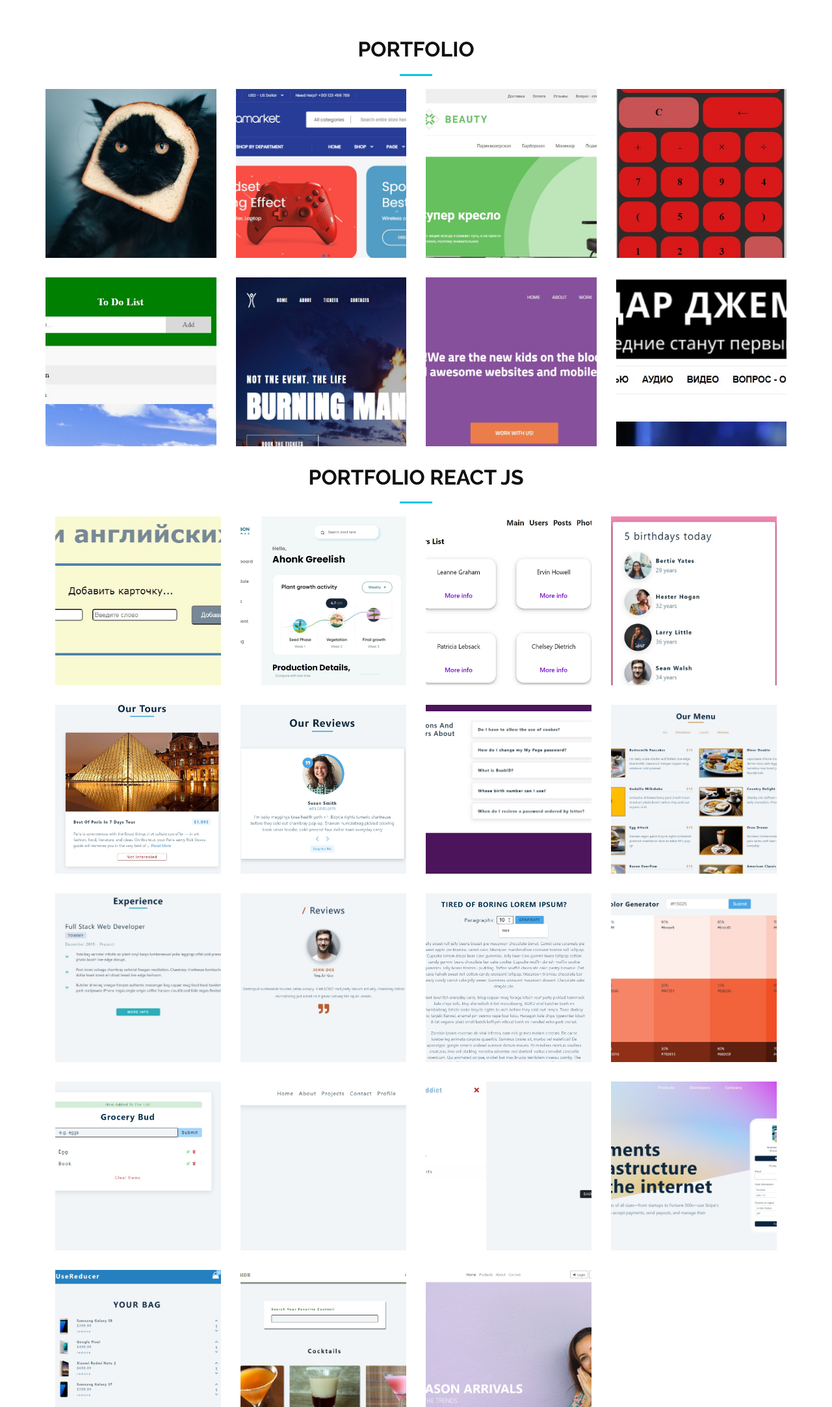
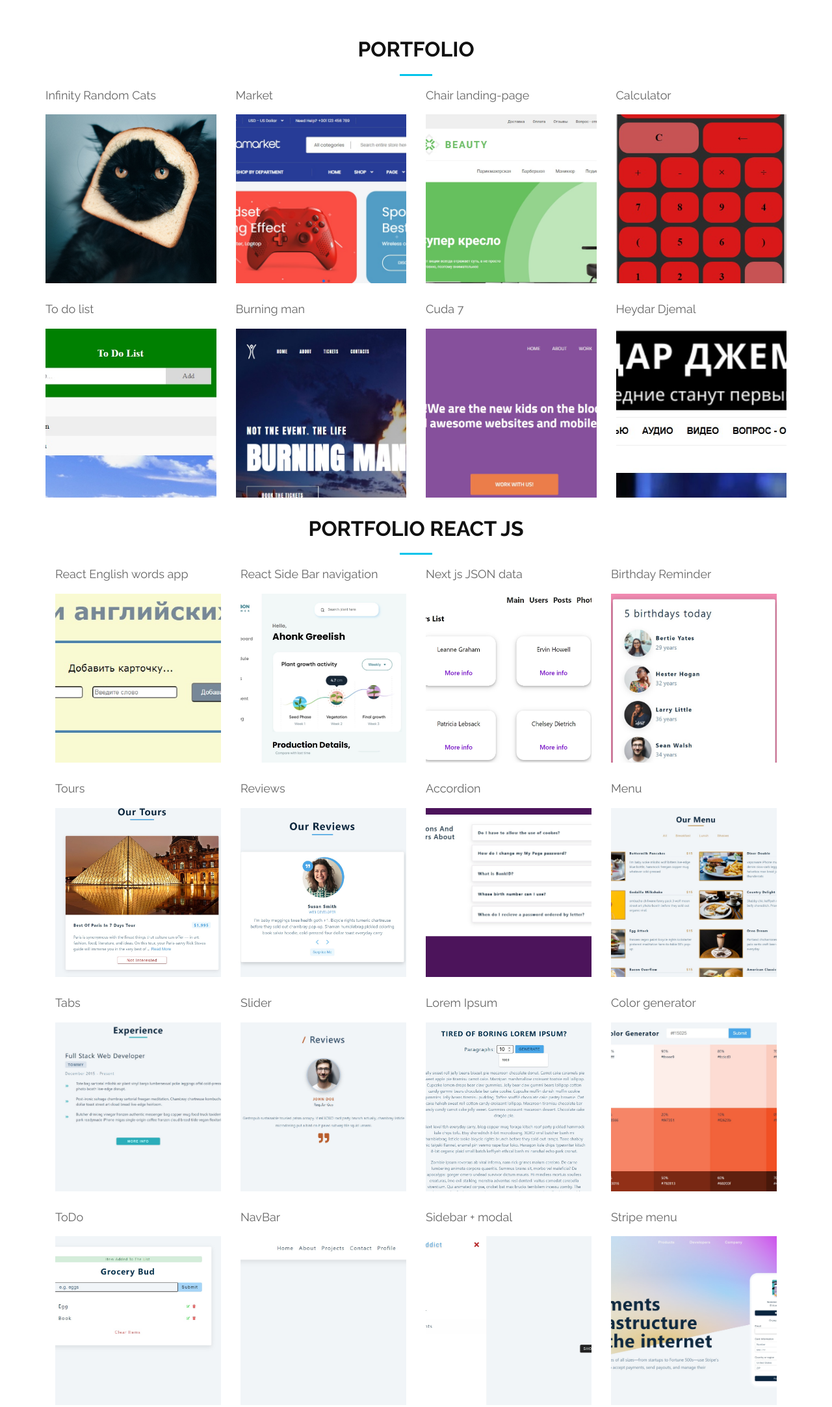
Before and after one commit to nurlan626/NurlanMehdiyev, a plain HTML site: page index.html in a window 1280 px wide. Shown: the part 2920-5086 px from the top of the page at 65% size. Drawn offline with nearby package versions, Linux system fonts and the light colour scheme.

Commit message:
new changes

```diff
--- a/index.html
+++ b/index.html
@@ -139,6 +139,7 @@
 
       <div class="row">
         <div class="col-md-3">
+          <h4>Infinity Random Cats </h4>
           <a class="portfolio-item" style="background-image: url(img/portfolio-1.jpg);" href="https://nurlan-mehdiyev.w3spaces.com/" target="_blank" >
             <div class="details">
               <h4>Infinity Random Cats </h4>
@@ -147,6 +148,7 @@
         </div>
 
         <div class="col-md-3">
+          <h4>Market</h4>
           <a class="portfolio-item" style="background-image: url(img/portfolio-2.jpg);" href="https://nurlan626.github.io/DucaMarket2/" target="_blank" >
             <div class="details">
               <h4>Market</h4>
@@ -155,6 +157,7 @@
         </div>
 
         <div class="col-md-3">
+          <h4>Chair landing-page </h4>
           <a class="portfolio-item" style="background-image: url(img/portfolio-3.jpg);" href="https://nurlan626.github.io/chairMarket/" target="_blank" >
             <div class="details">
               <h4>Chair landing-page </h4>
@@ -163,6 +166,7 @@
         </div>
 
         <div class="col-md-3">
+          <h4>Calculator</h4>
           <a class="portfolio-item" style="background-image: url(img/portfolio-4.jpg);" href="https://nurlan626.github.io/Calculator/"  target="_blank" >
             <div class="details">
               <h4>Calculator</h4>
@@ -171,6 +175,7 @@
         </div>
 
         <div class="col-md-3">
+          <h4>To do list</h4>
           <a class="portfolio-item" style="background-image: url(img/portfolio-5.jpg);" href="https://nurlan626.github.io/ToDoListApp/" target="_blank" >
             <div class="details">
               <h4>To do list</h4>
@@ -179,6 +184,7 @@
         </div>
 
         <div class="col-md-3">
+          <h4>Burning man</h4>
           <a class="portfolio-item" style="background-image: url(img/portfolio-6.jpg);" href="https://nurlan626.github.io/BurningMan/"   target="_blank" >
             <div class="details">
               <h4>Burning man</h4>
@@ -187,6 +193,7 @@
         </div>
 
         <div class="col-md-3">
+          <h4>Cuda 7</h4>
           <a class="portfolio-item" style="background-image: url(img/portfolio-7.jpg);" href="https://nurlan626.github.io/Cuda/" target="_blank" >
             <div class="details">
               <h4>Cuda 7</h4>
@@ -196,6 +203,7 @@
         </div>
 
         <div class="col-md-3">
+          <h4>Heydar Djemal</h4>
           <a class="portfolio-item" style="background-image: url(img/portfolio-9.jpg);" href="https://nurlan626.github.io/GeydarDzhemal2/" target="_blank" >
             <div class="details">
               <h4>Heydar Djemal</h4>
@@ -204,7 +212,7 @@
         </div>
 
 
-
+      </hr>
         <div class="col-md-12">
           <h3 class="section-title">Portfolio React js</h3>
           <div class="section-title-divider"></div>
@@ -212,6 +220,7 @@
       </div>
 
       <div class="col-md-3">
+        <h4>React English words app</h4>
         <a class="portfolio-item" style="background-image: url(img/portfolio-8.jpg);" href="https://todo-755f5.firebaseapp.com/?20992" target="_blank" >
           <div class="details">
             <h4>React English words app</h4>
@@ -220,7 +229,10 @@
         </a>
       </div>
 
+
+
       <div class="col-md-3">
+        <h4>React Side Bar navigation</h4>
         <a class="portfolio-item" style="background-image: url(img/reactPortfolio-1.jpg);" href="https://thirsty-varahamihira-da89d3.netlify.app/" target="_blank" >
           <div class="details">
             <h4>React Side Bar navigation</h4>
@@ -229,6 +241,7 @@
       </div>
 
       <div class="col-md-3">
+        <h4>Next js JSON data</h4>
         <a class="portfolio-item" style="background-image: url(img/reactPortfolio-2.jpg);" href="https://nextjs-light-b0v5m8t3g-nurlan626.vercel.app/" target="_blank" >
           <div class="details">
             <h4>Next js JSON data</h4>
@@ -236,6 +249,7 @@
         </a>
       </div>
       <div class="col-md-3">
+        <h4>Birthday Reminder</h4>
         <a class="portfolio-item" style="background-image: url(img/reactPortfolio-3.jpg);" href="https://goofy-minsky-fc33b8.netlify.app/" target="_blank" >
           <div class="details">
             <h4>Birthday Reminder</h4>
@@ -244,6 +258,7 @@
       </div>
 
       <div class="col-md-3">
+        <h4>Tours</h4>
         <a class="portfolio-item" style="background-image: url(img/reactPortfolio-4.jpg);" href="https://wizardly-meninsky-cfae73.netlify.app/" target="_blank" >
           <div class="details">
             <h4>Tours</h4>
@@ -251,6 +266,7 @@
         </a>
       </div>
       <div class="col-md-3">
+        <h4>Reviews</h4>
         <a class="portfolio-item" style="background-image: url(img/reactPortfolio-5.jpg);" href="https://brave-kare-c31058.netlify.app/" target="_blank" >
           <div class="details">
             <h4>Reviews</h4>
@@ -258,6 +274,7 @@
         </a>
       </div>
       <div class="col-md-3">
+        <h4>Accordion</h4>
         <a class="portfolio-item" style="background-image: url(img/reactPortfolio-6.jpg);" href="https://cranky-heyrovsky-eea0fe.netlify.app/" target="_blank" >
           <div class="details">
             <h4>Accordion</h4>
@@ -265,6 +282,7 @@
         </a>
       </div>
       <div class="col-md-3">
+        <h4>Menu</h4>
         <a class="portfolio-item" style="background-image: url(img/reactPortfolio-7.jpg);" href="https://angry-hugle-166b23.netlify.app/" target="_blank" >
           <div class="details">
             <h4>Menu</h4>
@@ -272,6 +290,7 @@
         </a>
       </div>
       <div class="col-md-3">
+        <h4>Tabs</h4>
         <a class="portfolio-item" style="background-image: url(img/reactPortfolio-8.jpg);" href="https://hopeful-lalande-3ca112.netlify.app/" target="_blank" >
           <div class="details">
             <h4>Tabs</h4>
@@ -279,6 +298,7 @@
         </a>
       </div>
       <div class="col-md-3">
+        <h4>Slider</h4>
         <a class="portfolio-item" style="background-image: url(img/reactPortfolio-9.jpg);" href="https://fervent-raman-0ab1b9.netlify.app/" target="_blank" >
           <div class="details">
             <h4>Slider</h4>
@@ -286,6 +306,7 @@
         </a>
       </div>
       <div class="col-md-3">
+        <h4>Lorem Ipsum</h4>
         <a class="portfolio-item" style="background-image: url(img/reactPortfolio-10.jpg);" href="https://focused-gates-6f17d8.netlify.app/" target="_blank" >
           <div class="details">
             <h4>Lorem Ipsum</h4>
@@ -293,6 +314,7 @@
         </a>
       </div>
       <div class="col-md-3">
+        <h4>Color generator</h4>
         <a class="portfolio-item" style="background-image: url(img/reactPortfolio-11.jpg);" href="https://vigilant-sinoussi-4412a6.netlify.app/" target="_blank" >
           <div class="details">
             <h4>Color generator</h4>
@@ -300,6 +322,7 @@
         </a>
       </div>
       <div class="col-md-3">
+        <h4>ToDo</h4>
         <a class="portfolio-item" style="background-image: url(img/reactPortfolio-12.jpg);" href="https://condescending-jennings-62e879.netlify.app/" target="_blank" >
           <div class="details">
             <h4>ToDo</h4>
@@ -307,6 +330,7 @@
         </a>
       </div>
       <div class="col-md-3">
+        <h4>NavBar</h4>
         <a class="portfolio-item" style="background-image: url(img/reactPortfolio-13.jpg);" href="https://suspicious-clarke-01c0d0.netlify.app/" target="_blank" >
           <div class="details">
             <h4>NavBar</h4>
@@ -314,6 +338,7 @@
         </a>
       </div>
       <div class="col-md-3">
+        <h4>Sidebar + modal</h4>
         <a class="portfolio-item" style="background-image: url(img/reactPortfolio-14.jpg);" href="https://jovial-swanson-bf809c.netlify.app/" target="_blank" >
           <div class="details">
             <h4>Sidebar + modal</h4>
@@ -321,6 +346,7 @@
         </a>
       </div>
       <div class="col-md-3">
+        <h4>Stripe menu</h4>
         <a class="portfolio-item" style="background-image: url(img/reactPortfolio-15.jpg);" href="https://wizardly-fermi-761c92.netlify.app/" target="_blank" >
           <div class="details">
             <h4>Stripe menu</h4>
@@ -328,6 +354,7 @@
         </a>
       </div>
       <div class="col-md-3">
+        <h4>Card</h4>
         <a class="portfolio-item" style="background-image: url(img/reactPortfolio-16.jpg);" href="https://goofy-feynman-2c4836.netlify.app/" target="_blank" >
           <div class="details">
             <h4>Card</h4>
@@ -335,6 +362,7 @@
         </a>
       </div>
       <div class="col-md-3">
+        <h4>Cocktails</h4>
         <a class="portfolio-item" style="background-image: url(img/reactPortfolio-17.jpg);" href="https://admiring-tesla-f3b578.netlify.app/" target="_blank" >
           <div class="details">
             <h4>Cocktails</h4>
@@ -342,6 +370,7 @@
         </a>
       </div>
       <div class="col-md-3">
+        <h4>E-commerce project</h4>
         <a class="portfolio-item" style="background-image: url(img/reactPortfolio-18.jpg);" href="https://distracted-mccarthy-0f58f8.netlify.app/" target="_blank" >
           <div class="details">
             <h4>E-commerce project</h4>
```
